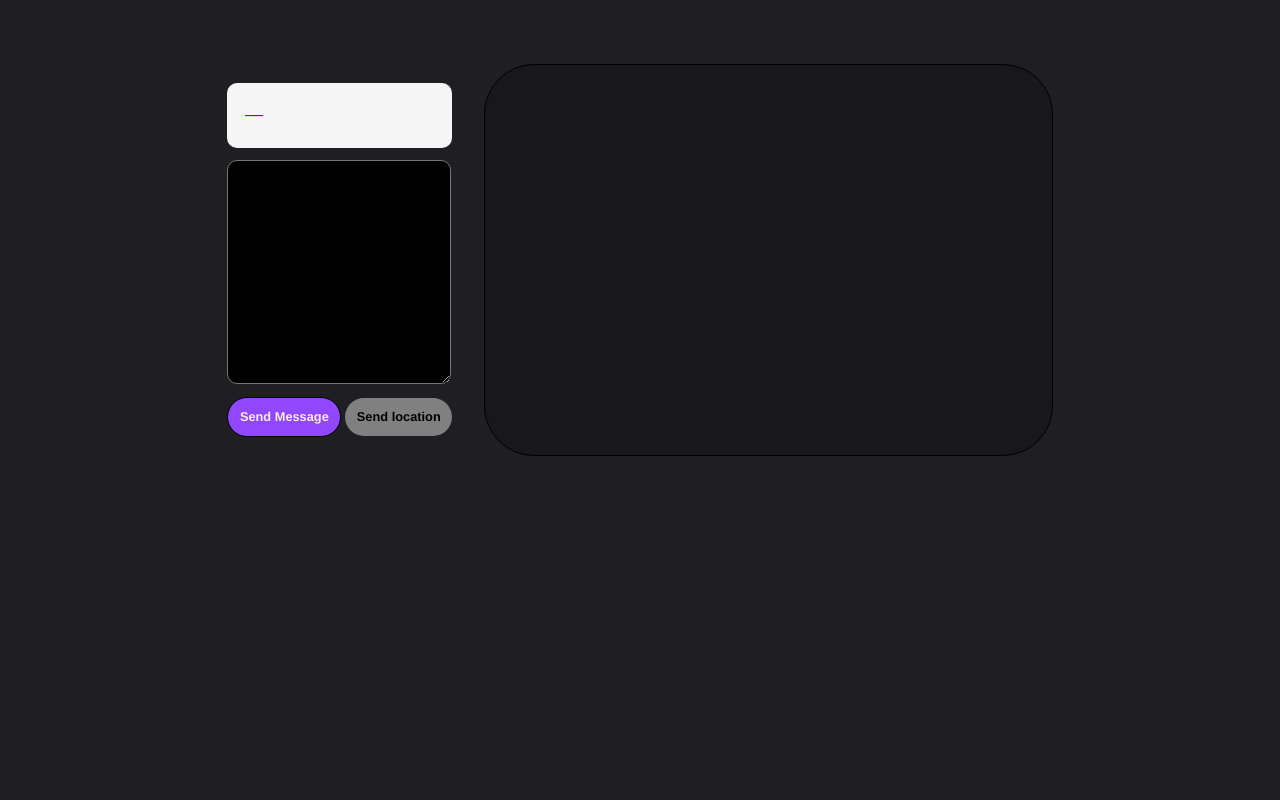
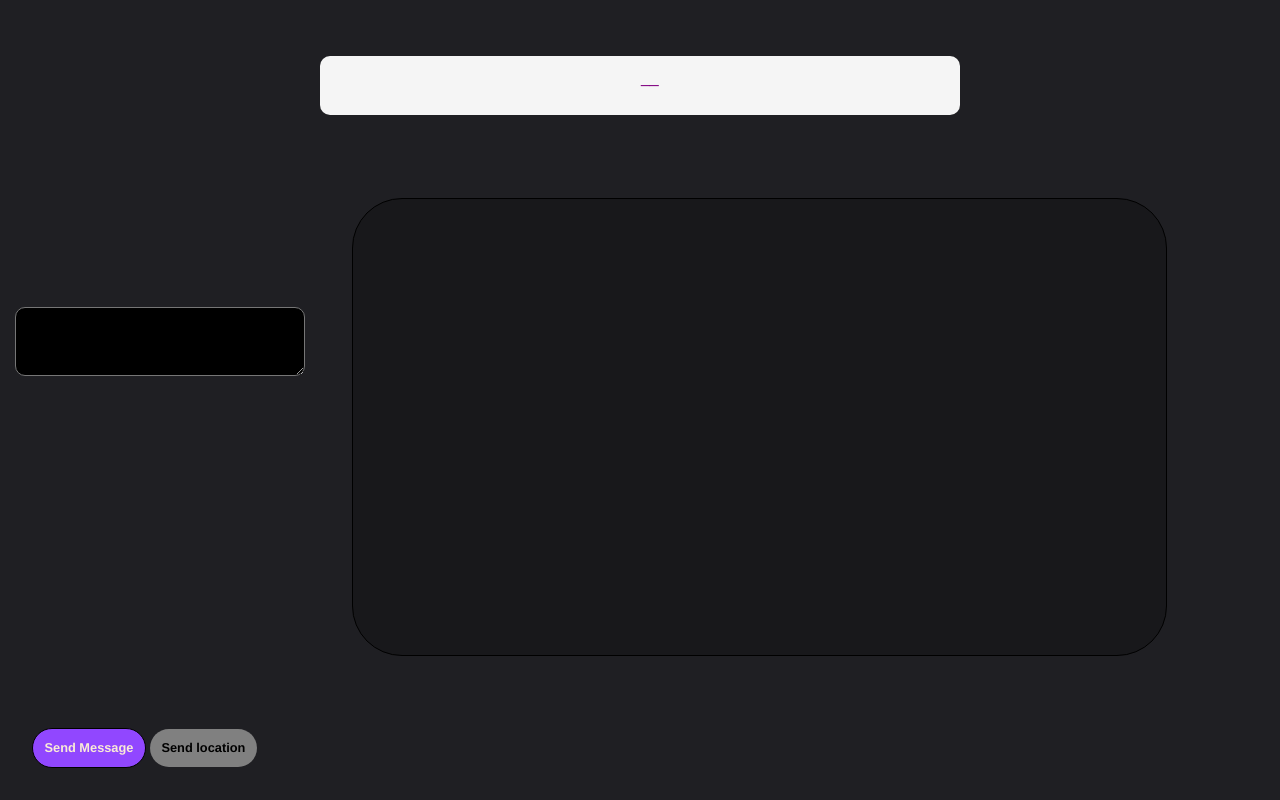
Before and after one commit to burritoOverflow/NodeWebSockets, a website: page public/chat.html in a window 1280 px wide. Drawn offline with nearby package versions, Linux system fonts and the light colour scheme; no server answers.

Commit message:
We'll do this with a grid layout.

```diff
--- a/public/chat.html
+++ b/public/chat.html
@@ -1,5 +1,6 @@
 <!DOCTYPE html>
 <html lang="en">
+
 <head>
   <meta charset="UTF-8" />
   <meta http-equiv="X-UA-Compatible" content="IE=edge" />
@@ -9,33 +10,33 @@
   <link rel="stylesheet" href="./css/terminalTextRender.css" />
   <title>WebSocket Chat</title>
 </head>
+
 <body>
   <main id="main-container" class="moving">
-      <div class="row">
     <div id="heading" class="console-container">
-          <h1 id="main-header" class="flex-item"></h1>
+      <h1 id="main-header"></h1>
       <span class="console-underscore" id="console-cursor">&#95;&#95;</span>
-          <h4 id="received-message" class="flex-item"></h4>
+      <h4 id="received-message"></h4>
     </div>
-        <div>
-          <textarea
-            id="message-text"
-            name="message-area"
-            class="flex-item"
-          ></textarea>
-          <button id="submit-button" class="flex-item moving">
+    <div id="parent-message-text">
+      <div id="child-message-text">
+        <textarea id="message-text" name="message-area"></textarea>
+      </div>
+    </div>
+    <div id="button-div">
+      <button id="submit-button" class="moving">
         Send Message
       </button>
-          <button id="share-location-button" class="flex-item">
+      <button id="share-location-button">
         Send location
       </button>
     </div>
-      </div>
-      <ul id="message-thread" class="flex-item"></ul>
+    <ul id="message-thread"></ul>
   </main>
   <div id="snackbar"></div>
   <script src="/socket.io/socket.io.js"></script>
   <script src="./js/chat.js"></script>
   <script src="./js/terminalTextRender.js"></script>
 </body>
+
 </html>
--- a/public/css/style.css
+++ b/public/css/style.css
@@ -16,6 +16,16 @@ label {
 a {
   color: white;
   font-weight: bolder;
+}
+
+#index-main {
+  height: 100%;
+  display: grid;
+  place-items: center;
+}
+
+#index-header {
+  color: white;
 }
 
 .bright {
@@ -38,8 +48,10 @@ a {
 }
 
 #main-container {
-  height: 65%;
-  display: flex;
+  height: 100%;
+  display: grid;
+  grid-template-columns: repeat(4, 1fr);
+  grid-template-rows: repeat(4, 2fr);
   align-items: center;
   justify-content: center;
 }
@@ -50,19 +62,42 @@ a {
 }
 
 #heading {
-  padding: 0.2em;
-  margin-bottom: 12px;
+  /* width: 55%; */
   border-radius: 10px;
+  text-align: center;
+  grid-column: 2 / 4;
+  grid-row: 1;
   background-color: whitesmoke;
 }
 
+#heading:hover {
+  box-shadow: rgba(150, 144, 144, 0.35) 0px 5px 15px;
+}
+
+#parent-message-text {
+  height: 100%;
+  grid-column: 1;
+  grid-row: 1 / 5;
+}
+
+#child-message-text {
+  height: 100%;
+  display: grid;
+  place-items: center;
+}
+
+#button-div {
+  margin: 10%;
+  grid-column: 1;
+  grid-row: 5;
+}
+
 #message-text {
+  width: 83%;
   color: #9147ff;
   caret-color: #9147ff;
   padding: 0.54em;
   font-size: x-large;
-  height: 200px;
-  width: 200px;
   text-align: unset;
   display: block;
   background: black;
@@ -227,11 +262,9 @@ a {
   text-shadow: 0 0 5px rgba(0, 0, 0, 0.5);
 }
 
-.flex-item {
-  text-align: center;
-}
-
 #message-thread {
+  grid-column: 2 / 5;
+  grid-row: 2 / 5;
   animation: 1s ease-out 0s 1 slideInFromRight;
   border: 1px solid black;
   border-radius: 50px;
@@ -241,8 +274,8 @@ a {
   background-color: #18181b;
   scrollbar-width: none;
   overflow-y: scroll;
-  height: 75%;
-  width: 43%;
+  height: 89%;
+  width: 83%;
   list-style: none;
 }
 
--- a/public/js/terminalTextRender.js
+++ b/public/js/terminalTextRender.js
@@ -6,11 +6,11 @@
 (() => {
   let counter = 0;
   // get the room from the query string parameters
-  const message = `Welcome to ${
-    window.location.search.split('&')[1].split('=')[1]
-  }`;
+  const message = `Welcome to ${window.location.search.split('&')[1].split('=')[1]}`;
   const typeWriterEl = document.getElementById('main-header');
   const inputTextArea = document.getElementById('message-text');
+
+  inputTextArea.style.height = `${document.getElementById('message-thread').clientHeight * 0.75}px`;
 
   const durationBetChar = 100;
 
@@ -22,9 +22,7 @@
       ++counter;
       // dynamically resize the textarea to correspond to
       // the growth of the header area
-      inputTextArea.style.width = `${
-        document.getElementById('heading').clientWidth
-      }px`;
+
       setTimeout(terminalTextRender, durationBetChar);
     }
   };
```
Also changed, not shown: public/index.html (+7 -15 lines). Lines whose indentation alone changed are shown as unchanged.
